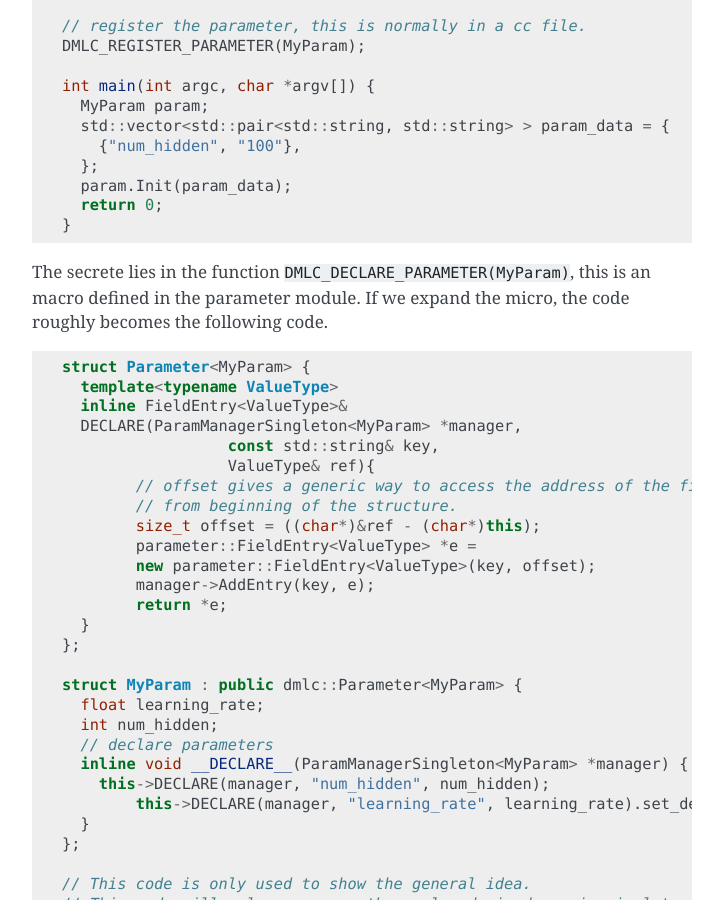
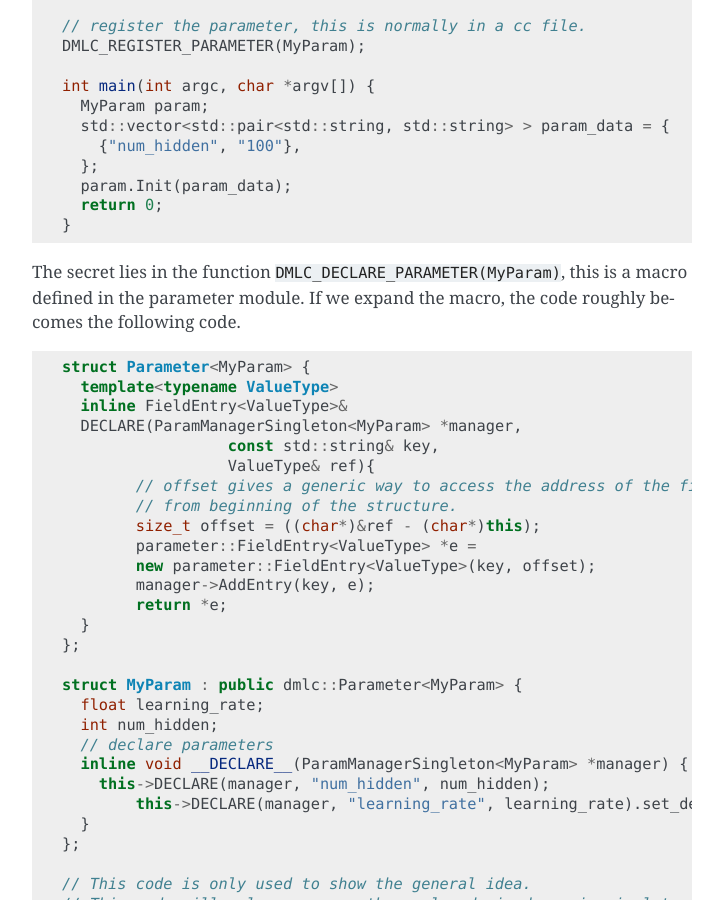
Before and after one commit to dmlc/dmlc-core, a Sphinx documentation site: the page built from doc/parameter.md, in a window 1280 px wide and 900 px high, scrolled down 3560 px. Shown: the whole window, without its empty margins (388-1111 px from the left). Built offline with Sphinx 7.4.7, drawn with Linux system fonts in a browser that asks for light colours.

Commit message:
[DOC] Fix typos in documentation (#308)

````diff
--- a/doc/parameter.md
+++ b/doc/parameter.md
@@ -148,8 +148,8 @@ int main(int argc, char *argv[]) {
 }
 ```
 
-The secrete lies in the function ```DMLC_DECLARE_PARAMETER(MyParam)```, this is an macro defined in the parameter module.
-If we expand the micro, the code roughly becomes the following code.
+The secret lies in the function ```DMLC_DECLARE_PARAMETER(MyParam)```, this is a macro defined in the parameter module.
+If we expand the macro, the code roughly becomes the following code.
 
 ```c++
 struct Parameter<MyParam> {
````
